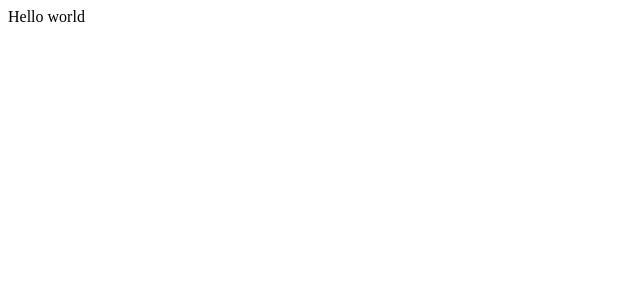
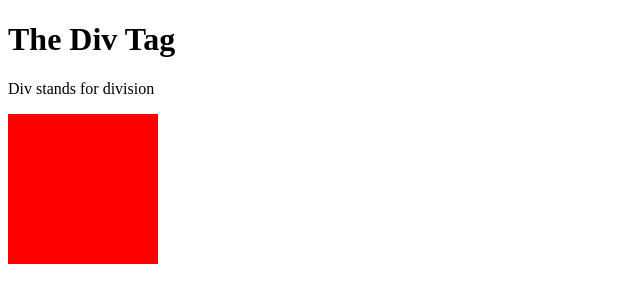
Before and after one commit to ajayfaul/stackup_Tables_and_Divs, a plain HTML site: page index.html in a window 1280 px wide. Shown: the whole page, without its empty margins (0-640 px from the left). Drawn offline with Linux system fonts and the light colour scheme.

Commit message:
add div and give it syle

```diff
--- a/index.html
+++ b/index.html
@@ -6,15 +6,24 @@
   <meta name="viewport" content="width=device-width">
   <title>replit</title>
   <link href="style.css" rel="stylesheet" type="text/css" />
+  <style>
+    #shape {
+      background-color: red;
+      width: 150px;
+      height: 150px;
+    }
+  </style>
 </head>
 
 <body>
-  Hello world
+  <div>
+    <h1>The Div Tag</h1>
+    <p>Div stands for division</p>
+  </div>
+
+  <div id="shape"></div>
   <script src="script.js"></script>
 
- <!--
-This script places a badge on your repl's full-browser view back to your repl's cover page. Try various colors for the theme: dark, light, red, orange, yellow, lime, green, teal, blue, blurple, magenta, pink!
--->
 <script src="https://replit.com/public/js/replit-badge.js" theme="blue" defer></script>
 </body>
 
```
